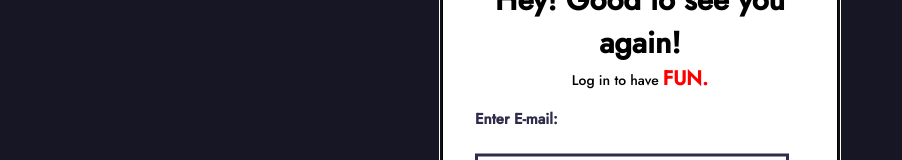
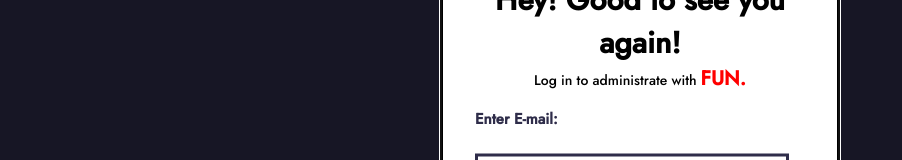
Before and after one commit to Mariie97/Capstone-QWERTY-Dev-Solutions-Team, a React (Create React App) app in the folder parapido-gui/: page /administration_login in a window 1280 px wide. Shown: the part 244-404 px from the top of the page, without its empty margins (0-902 px from the left). Built offline with nearby package versions, Linux system fonts and the light colour scheme.

Commit message:
Change subheader text according to current login page

```diff
--- a/parapido-gui/src/Components/LoginModal.js
+++ b/parapido-gui/src/Components/LoginModal.js
@@ -95,7 +95,6 @@ class LoginModal extends Component {
     }
 
     render() {
-        //TODO: Change text according to current page
         const { isOpen, toggle, adminLogin } = this.props;
         const { login_success, login_failed, loginError, emailError, passwordError, redirectAdminLogin} = this.state;
 
@@ -123,7 +122,9 @@ class LoginModal extends Component {
                             <img src={loginModalLogo} alt="login logo" style={login_logostyle}/>
                             <div className="first-point-login-modal"> Hey! Good to see you again!</div>
                             <div className="second-point-login-modal">
-                                <div className="first-text-login-modal"> Log in to have</div>
+                                <div className="first-text-login-modal">
+                                    Log in to {adminLogin===undefined ? 'have' : 'administrate with' }
+                                </div>
                                 <div className="second-text-login-modal"> FUN.</div>
                             </div>
                             <div className="body-container-login-modal">
```
